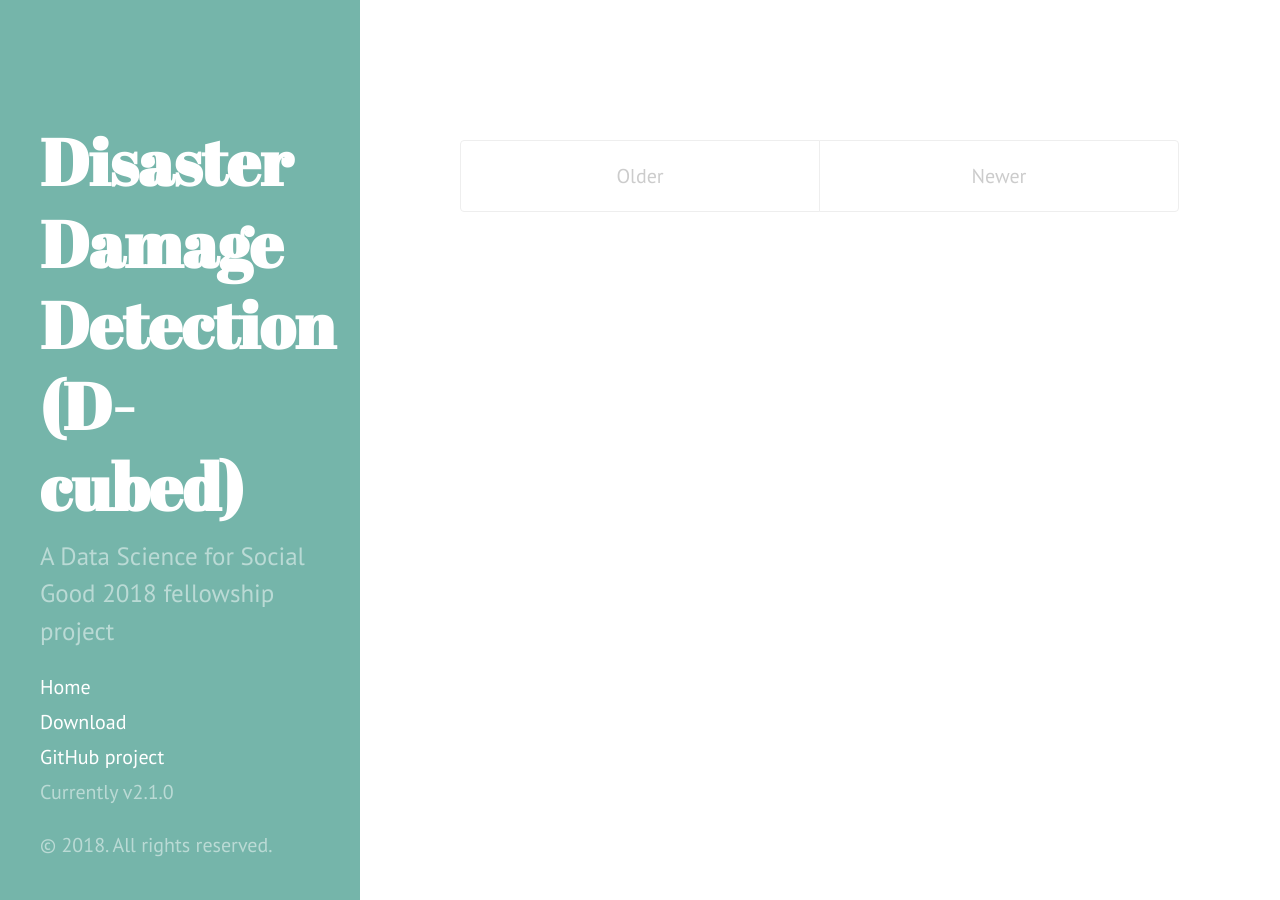
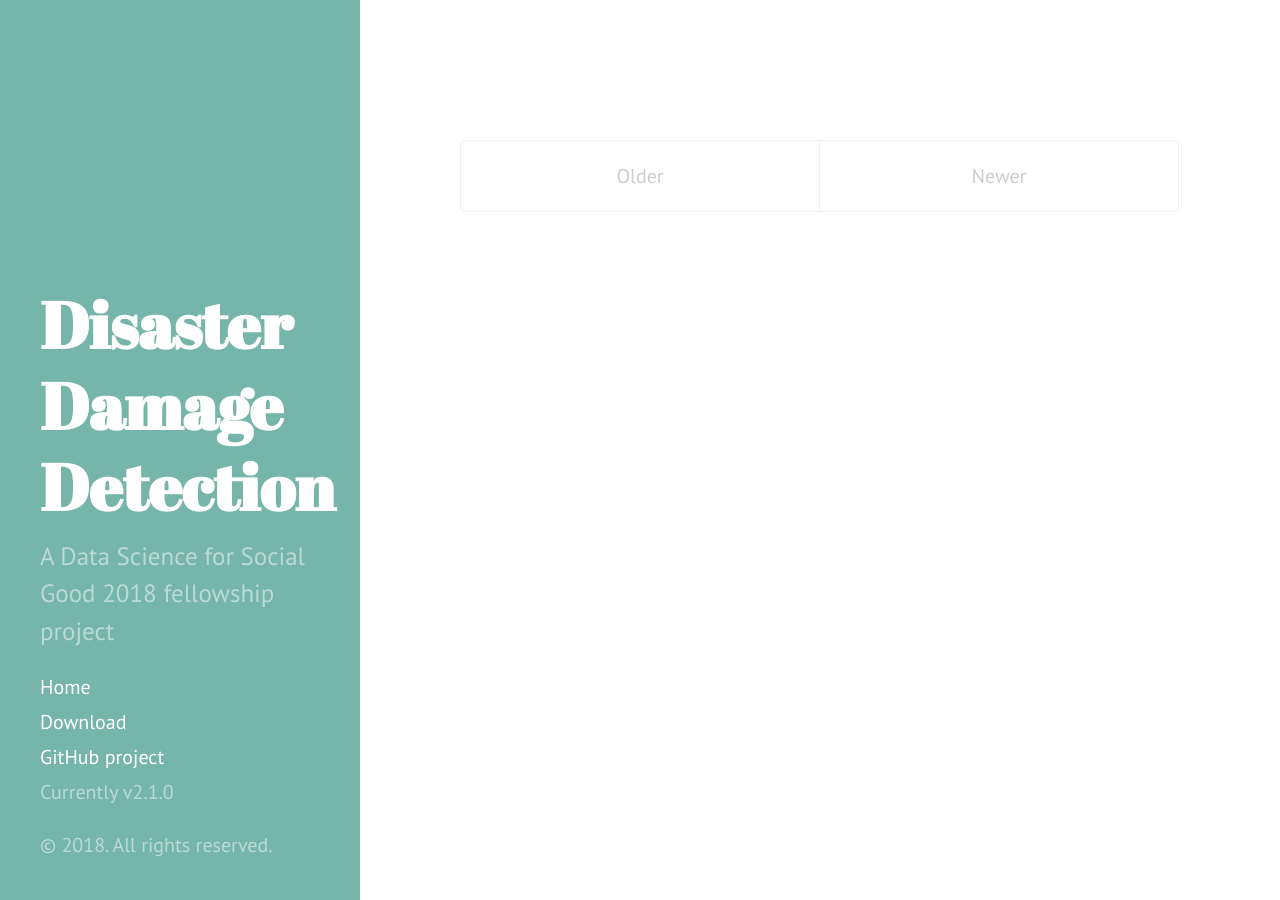
Before and after one commit to DDS-Lab/disaster-damage-detection, a Jekyll site: the page built from index.html, in a window 1280 px wide. Built offline with Jekyll 4.4.1, drawn with Linux system fonts in a browser that asks for light colours.

Commit message:
Update _config.yml

```diff
--- a/_config.yml
+++ b/_config.yml
@@ -2,7 +2,7 @@
 permalink:        pretty
 
 # Setup
-title:            Disaster Damage Detection (D-cubed)
+title:            Disaster Damage Detection
 tagline:          ''
 description:      'A Data Science for Social Good 2018 fellowship project'
 url:              "https://dds-lab.github.io"
```
